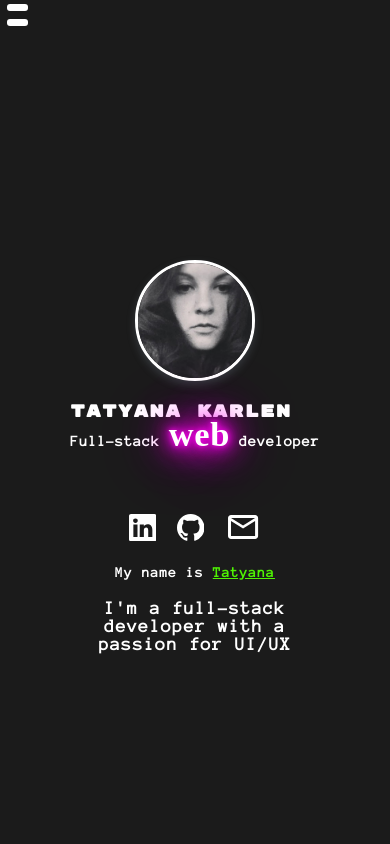
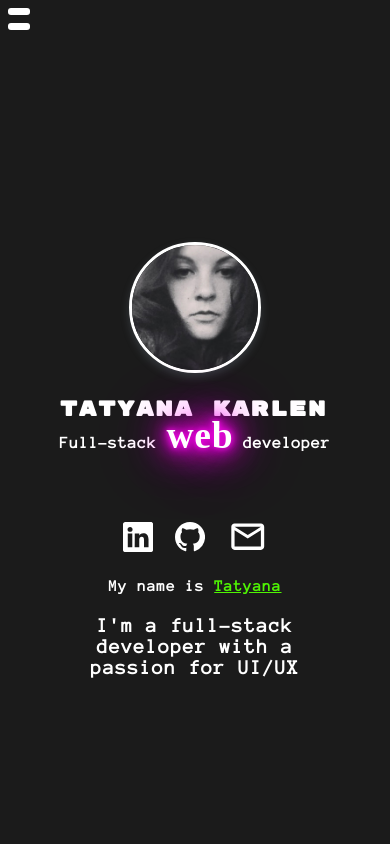
Before and after one commit to tatyanakarlen/PortfolioWebsite, a React (Create React App) app: page / in a window 390 px wide. Shown: the top 844 px of the page. Built offline with nearby package versions, Linux system fonts and the light colour scheme; a web font is replaced by a local one.

Commit message:
testing small mobile

```diff
--- a/src/pages/BioPortfolioPage/BioPortfolioPage.css
+++ b/src/pages/BioPortfolioPage/BioPortfolioPage.css
@@ -141,16 +141,16 @@ p {
 }
 
 @media only screen and (max-width: 400px) {
-  html {
+  /* html {
     font-size: 43%;
+  } */
+  header h1 {
+    font-size: 2.8rem;
   }
-  header h1 {
-    font-size: 2.5rem;
-  }
-  h1,
+  /* h1,
   p {
     font-size: 2rem;
-  }
+  } */
 }
 
 /* @media only screen and (max-width: 768px) {
```
